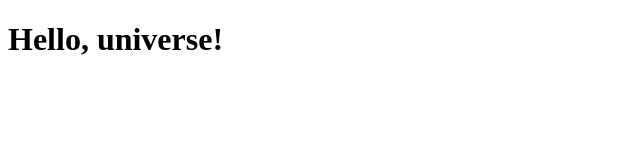
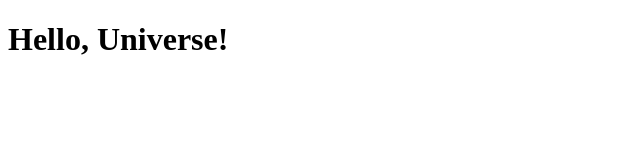
Before and after one commit to aelishRollo/express-server, a website: page index.html in a window 1280 px wide. Shown: the full height of the page, 0-640 px from the left. Drawn offline with Linux system fonts and the light colour scheme.

Commit message:
Update readme

```diff
--- a/index.html
+++ b/index.html
@@ -6,6 +6,6 @@
     <title>Document</title>
 </head>
 <body>
-    <h1> Hello, universe!</h1>
+    <h1> Hello, Universe!</h1>
 </body>
 </html>
```
Also changed, not shown: README.md.
